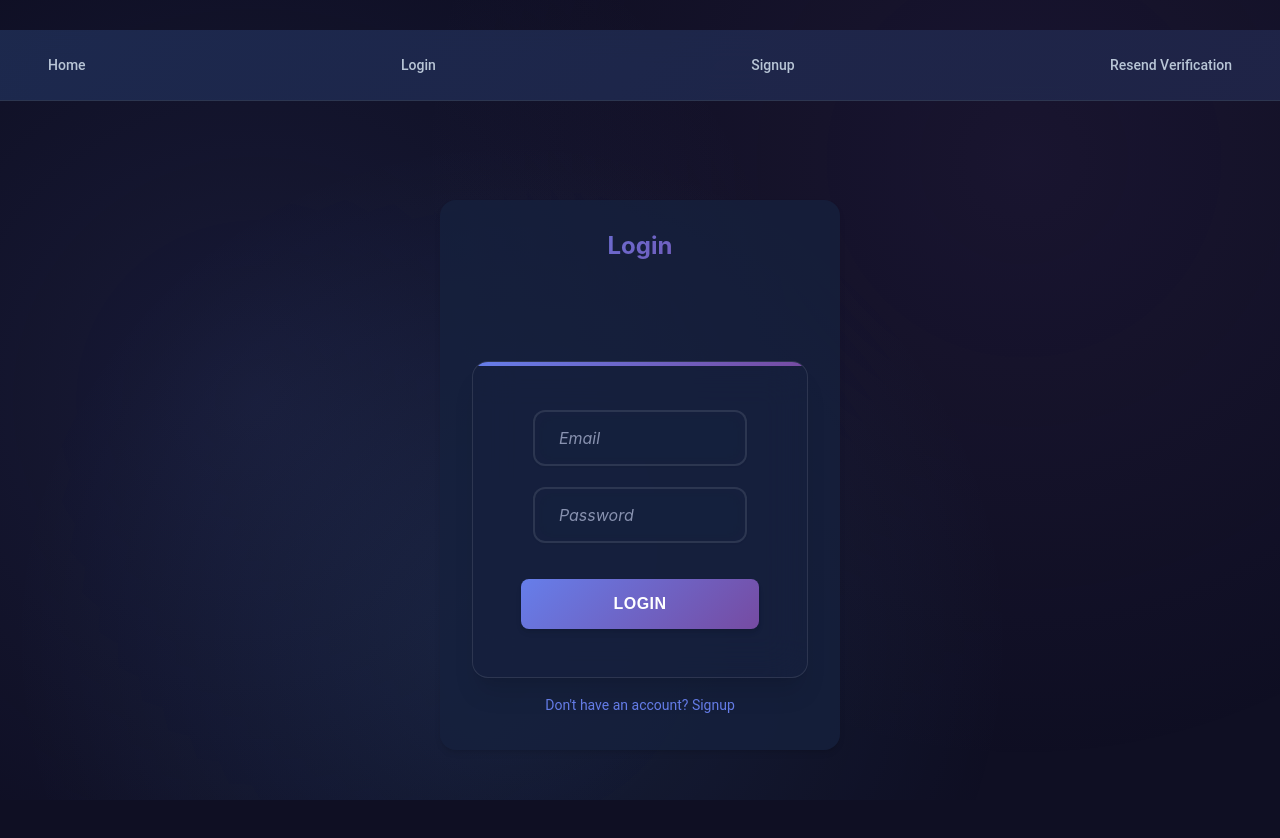
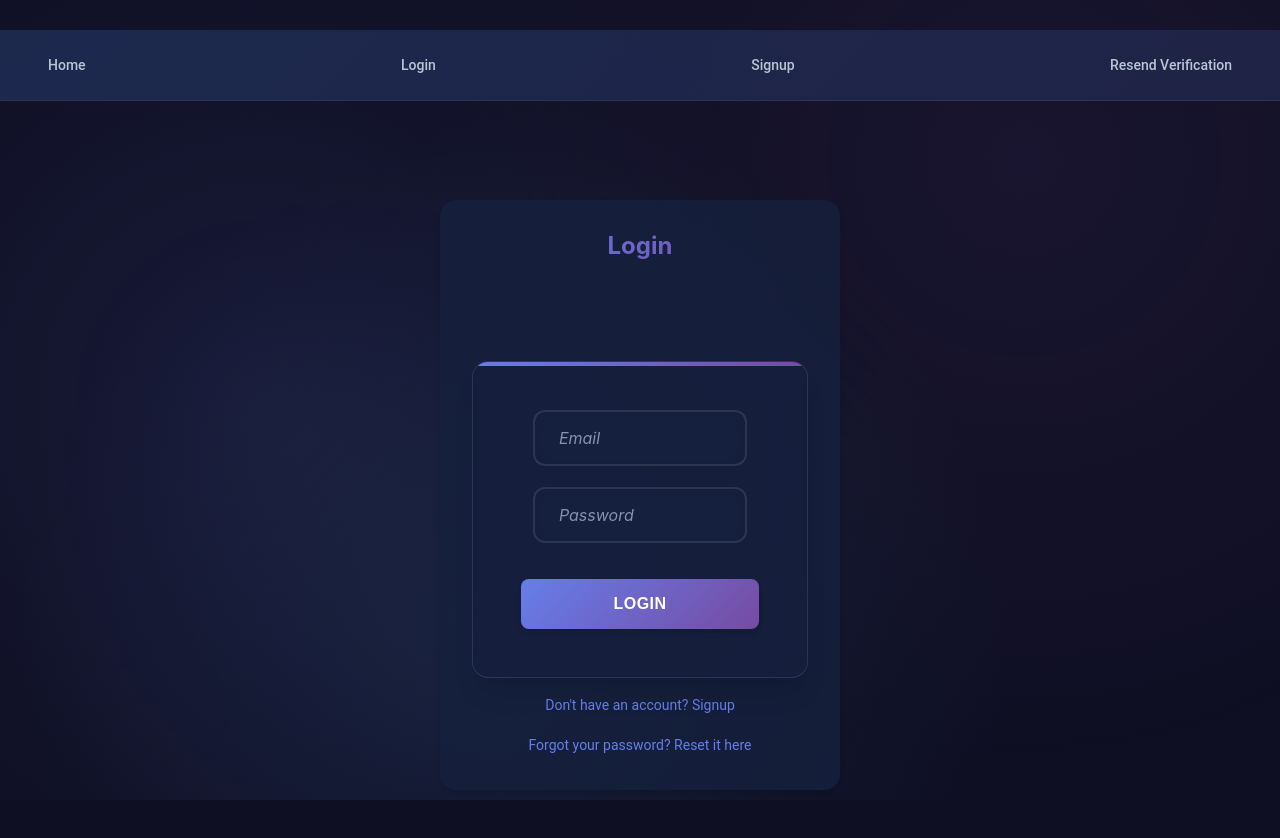
Before and after one commit to 8r4b/skills, a React (Create React App) app in the folder frontend/: page /login in a window 1280 px wide. Shown: the top 838 px of the page. Built offline with nearby package versions, Linux system fonts and the light colour scheme.

Commit message:
Added link to ResetPassword in Login page

```diff
--- a/frontend/src/components/Login.js
+++ b/frontend/src/components/Login.js
@@ -64,6 +64,7 @@ function Login() {
             {error && <p className="login-error">{error}</p>}
             {success && <p className="login-success">{success}</p>}
             <Link to="/signup" className="login-link">Don't have an account? Signup</Link>
+            <Link to="/forgot-password" className="login-link">Forgot your password? Reset it here</Link> {/* Added link */}
         </div>
     );
 }
```
